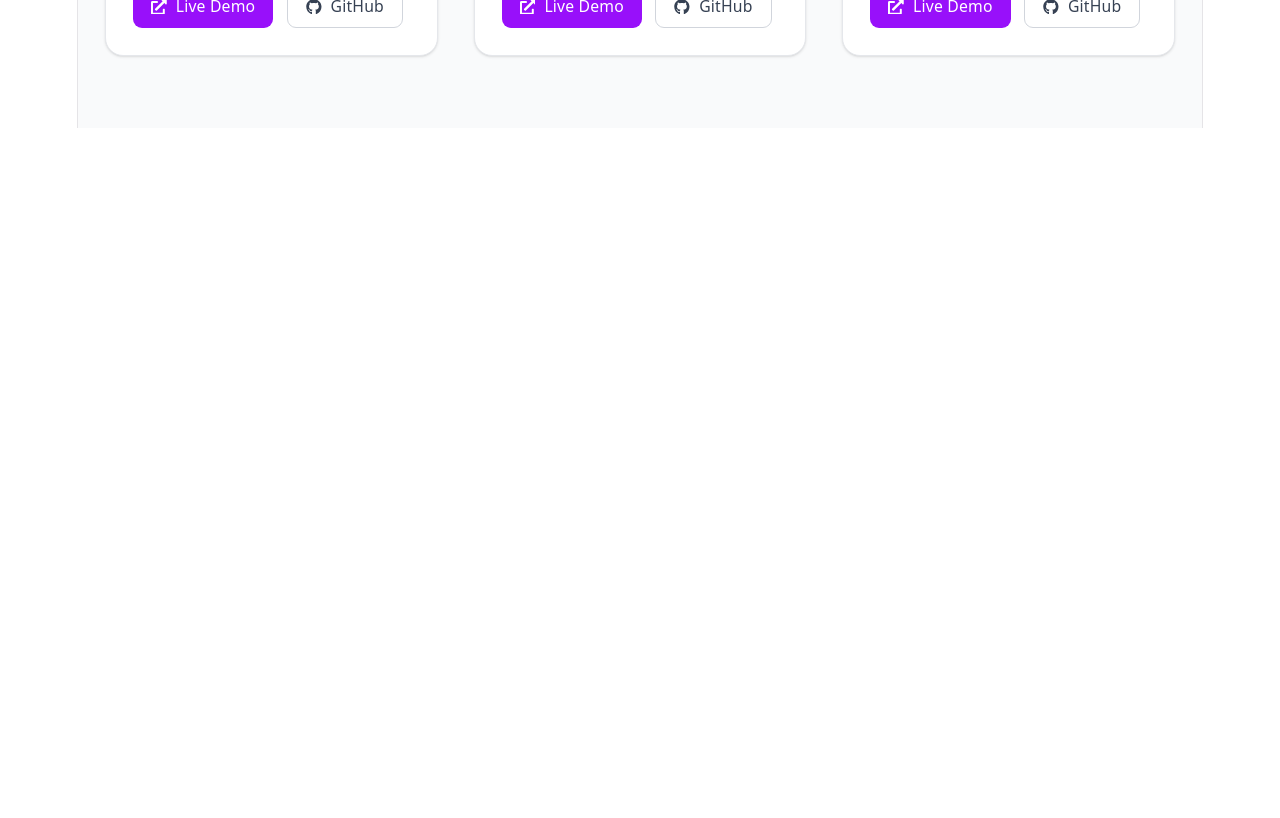
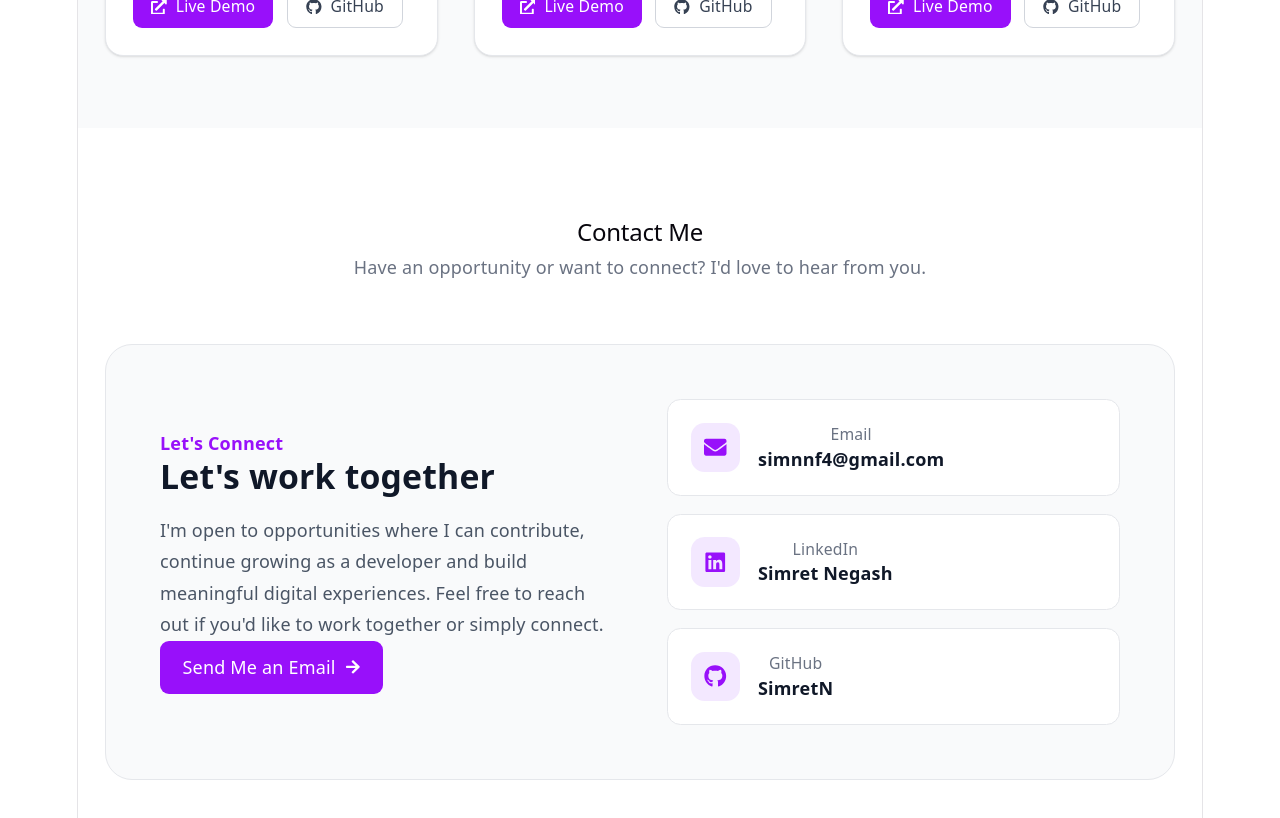
Before and after one commit to SimretN/simret-portfolio, a React (Vite) app: page / in a window 1280 px wide. Shown: the part 3780-4598 px from the top of the page. Before the commit the page ends 3908 px from the top, so only its background shows below. Built offline with nearby package versions, Linux system fonts and the light colour scheme.

Commit message:
Add contact section and smooth scrolling

```diff
--- a/src/App.jsx
+++ b/src/App.jsx
@@ -3,6 +3,7 @@ import Hero from "./components/Hero";
 import About from "./components/About";
 import Skills from "./components/Skills";
 import Projects from "./components/Projects";
+import Contact from "./components/Contact";
 
 function App() {
   return (
@@ -11,6 +12,7 @@ function App() {
       <About />
       <Skills />
       <Projects />
+      <Contact />
     </>
   );
 }
--- a/src/components/Contact.jsx
+++ b/src/components/Contact.jsx
@@ -0,0 +1,214 @@
+import { FaEnvelope, FaGithub, FaLinkedin, FaArrowRight } from "react-icons/fa";
+
+function Contact() {
+  return (
+    <section id="contact" className="bg-white px-5 sm:px-6 py-16 md:py-20">
+      <div className="max-w-5xl mx-auto">
+        {/* Section Heading */}
+        <div className="text-center mb-10 md:mb-14">
+          <h2 className="text-3xl md:text-4xl font-bold text-gray-900">
+            Contact Me
+          </h2>
+
+          <p className="text-gray-500 text-sm md:text-base mt-3">
+            Have an opportunity or want to connect? I'd love to hear from you.
+          </p>
+        </div>
+
+        {/* Contact Container */}
+        <div
+          className="
+            bg-gray-50
+            border
+            border-gray-200
+            rounded-3xl
+            p-6
+            sm:p-8
+            md:p-10
+            lg:p-12
+            grid
+            grid-cols-1
+            md:grid-cols-2
+            gap-10
+            md:gap-12
+            items-center
+          "
+        >
+          {/* Left Side */}
+          <div className="text-center md:text-left">
+            <p className="text-purple-600 font-semibold mb-3">Let's Connect</p>
+
+            <h3 className="text-2xl sm:text-3xl font-bold text-gray-900 mb-4">
+              Let's work together
+            </h3>
+
+            <p className="text-gray-600 text-sm sm:text-base leading-7 mb-7">
+              I'm open to opportunities where I can contribute, continue growing
+              as a developer and build meaningful digital experiences. Feel free
+              to reach out if you'd like to work together or simply connect.
+            </p>
+
+            {/* Email Button */}
+            <a
+              href="mailto:simnnf4@gmail.com"
+              className="
+                inline-flex
+                items-center
+                justify-center
+                gap-2
+                bg-purple-600
+                text-white
+                px-5
+                py-3
+                rounded-lg
+                font-medium
+                hover:bg-purple-700
+                transition
+              "
+            >
+              Send Me an Email
+              <FaArrowRight className="text-sm" />
+            </a>
+          </div>
+
+          {/* Right Side */}
+          <div className="space-y-4">
+            {/* Email */}
+            <a
+              href="mailto:simnnf4@gmail.com"
+              className="
+                flex
+                items-center
+                gap-4
+                bg-white
+                border
+                border-gray-200
+                rounded-xl
+                p-4
+                sm:p-5
+                hover:border-purple-300
+                hover:shadow-md
+                transition
+              "
+            >
+              <div
+                className="
+                  w-11
+                  h-11
+                  shrink-0
+                  rounded-xl
+                  bg-purple-100
+                  text-purple-600
+                  flex
+                  items-center
+                  justify-center
+                  text-xl
+                "
+              >
+                <FaEnvelope />
+              </div>
+
+              <div className="min-w-0">
+                <p className="text-sm text-gray-500">Email</p>
+
+                <p className="font-semibold text-gray-900 break-all">
+                  simnnf4@gmail.com
+                </p>
+              </div>
+            </a>
+
+            {/* LinkedIn */}
+            <a
+              href="https://www.linkedin.com/in/simret-negash"
+              target="_blank"
+              rel="noopener noreferrer"
+              className="
+                flex
+                items-center
+                gap-4
+                bg-white
+                border
+                border-gray-200
+                rounded-xl
+                p-4
+                sm:p-5
+                hover:border-purple-300
+                hover:shadow-md
+                transition
+              "
+            >
+              <div
+                className="
+                  w-11
+                  h-11
+                  shrink-0
+                  rounded-xl
+                  bg-purple-100
+                  text-purple-600
+                  flex
+                  items-center
+                  justify-center
+                  text-xl
+                "
+              >
+                <FaLinkedin />
+              </div>
+
+              <div className="min-w-0">
+                <p className="text-sm text-gray-500">LinkedIn</p>
+
+                <p className="font-semibold text-gray-900">Simret Negash</p>
+              </div>
+            </a>
+
+            {/* GitHub */}
+            <a
+              href="https://github.com/SimretN"
+              target="_blank"
+              rel="noopener noreferrer"
+              className="
+                flex
+                items-center
+                gap-4
+                bg-white
+                border
+                border-gray-200
+                rounded-xl
+                p-4
+                sm:p-5
+                hover:border-purple-300
+                hover:shadow-md
+                transition
+              "
+            >
+              <div
+                className="
+                  w-11
+                  h-11
+                  shrink-0
+                  rounded-xl
+                  bg-purple-100
+                  text-purple-600
+                  flex
+                  items-center
+                  justify-center
+                  text-xl
+                "
+              >
+                <FaGithub />
+              </div>
+
+              <div className="min-w-0">
+                <p className="text-sm text-gray-500">GitHub</p>
+
+                <p className="font-semibold text-gray-900">SimretN</p>
+              </div>
+            </a>
+          </div>
+        </div>
+      </div>
+    </section>
+  );
+}
+
+export default Contact;
--- a/src/index.css
+++ b/src/index.css
@@ -1,4 +1,8 @@
 @import "tailwindcss";
+
+html {
+  scroll-behavior: smooth;
+}
 
 :root {
   --text: #6b6375;
@@ -13,8 +17,8 @@
   --shadow:
     rgba(0, 0, 0, 0.1) 0 10px 15px -3px, rgba(0, 0, 0, 0.05) 0 4px 6px -2px;
 
-  --sans: system-ui, 'Segoe UI', Roboto, sans-serif;
-  --heading: system-ui, 'Segoe UI', Roboto, sans-serif;
+  --sans: system-ui, "Segoe UI", Roboto, sans-serif;
+  --heading: system-ui, "Segoe UI", Roboto, sans-serif;
   --mono: ui-monospace, Consolas, monospace;
 
   font: 18px/145% var(--sans);
@@ -26,8 +30,10 @@
   text-rendering: optimizeLegibility;
   -webkit-font-smoothing: antialiased;
   -moz-osx-font-smoothing: grayscale;
+}
 
-  @media (max-width: 1024px) {
+@media (max-width: 1024px) {
+  :root {
     font-size: 16px;
   }
 }
@@ -79,20 +85,28 @@ h1 {
   font-size: 56px;
   letter-spacing: -1.68px;
   margin: 32px 0;
-  @media (max-width: 1024px) {
+}
+
+@media (max-width: 1024px) {
+  h1 {
     font-size: 36px;
     margin: 20px 0;
   }
 }
+
 h2 {
   font-size: 24px;
   line-height: 118%;
   letter-spacing: -0.24px;
   margin: 0 0 8px;
-  @media (max-width: 1024px) {
+}
+
+@media (max-width: 1024px) {
+  h2 {
     font-size: 20px;
   }
 }
+
 p {
   margin: 0;
 }
```
